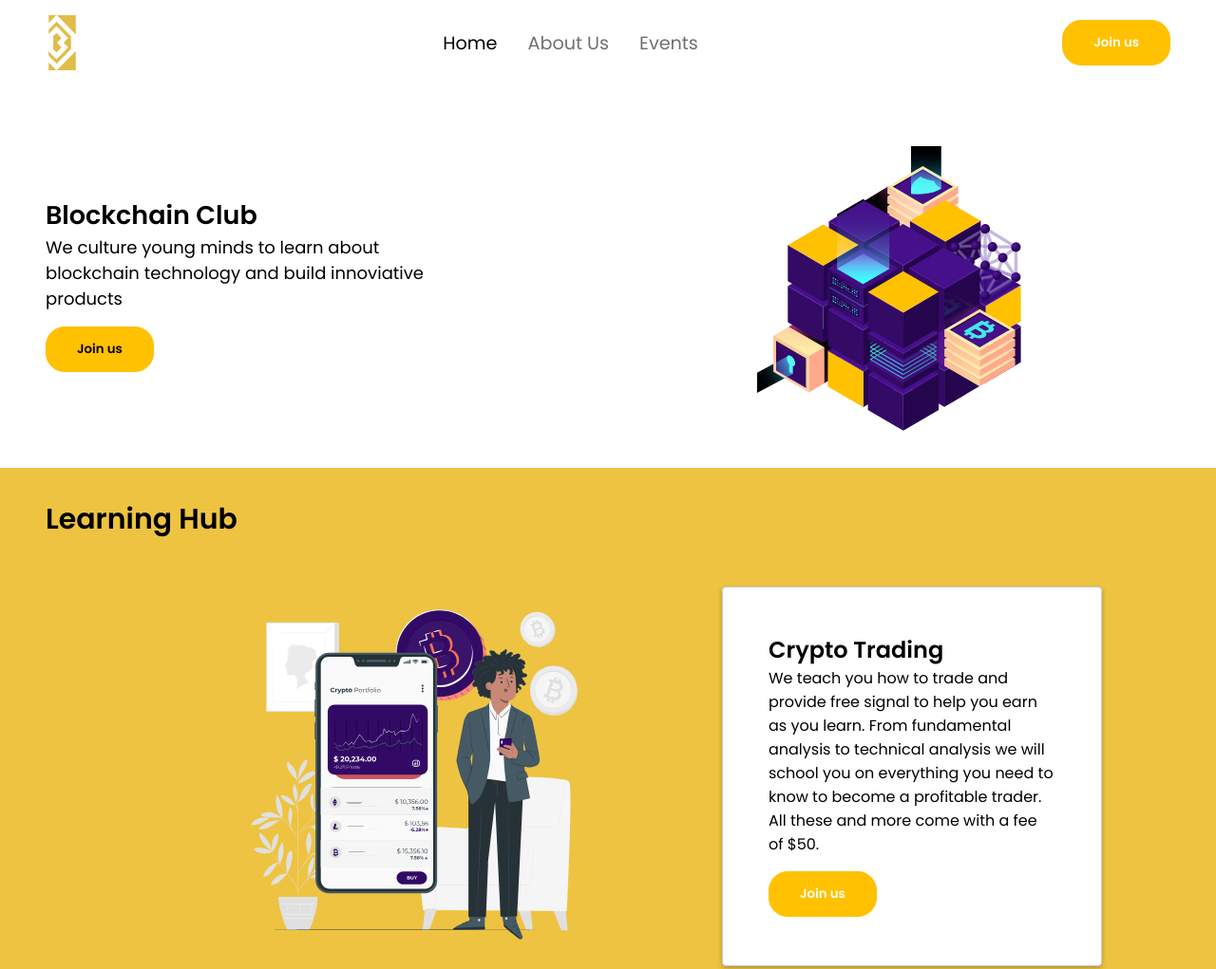
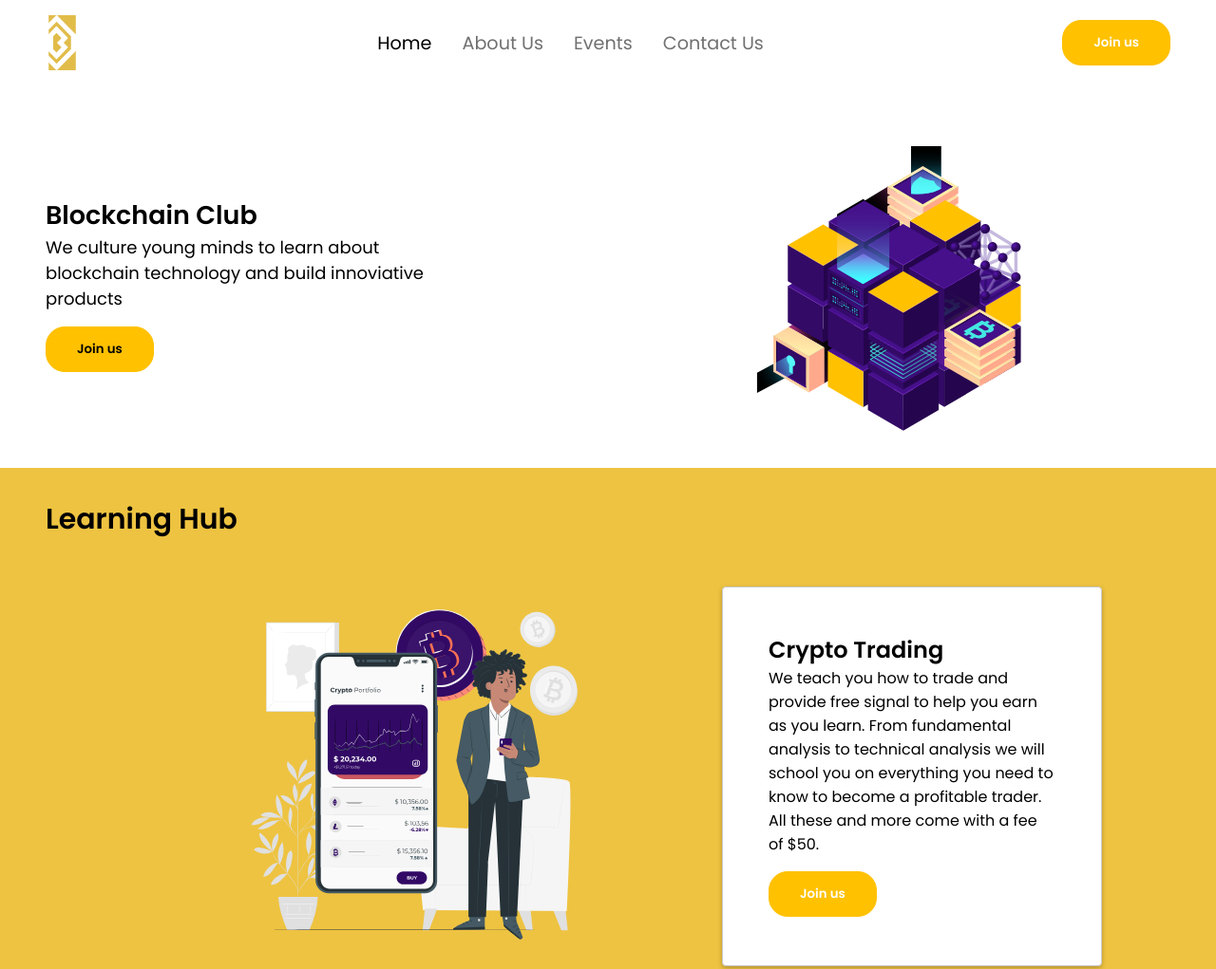
Before and after one commit to Blockchain-OAU/Website, an Eleventy site: page src/index.njk in a window 1280 px wide. Shown: the top 1021 px of the page at 95% size. Built offline with nearby package versions, Linux system fonts and the light colour scheme; Eleventy itself is replaced by a stand-in of ours; files that its build step writes are made by us from their sources.

Commit message:
uncommented contact-us nav

```diff
--- a/src/_includes/header.njk
+++ b/src/_includes/header.njk
@@ -7,7 +7,7 @@
         <li class={%if active=== "about"%} {{"active"}} {%endif%}><a href="/about">About Us</a></li>
         <li class={%if active=== "events"%} {{"active"}} {%endif%}><a href="/events">Events</a></li>
         {# <li class={%if active=== "blog"%} {{"active"}} {%endif%}><a href="/blog">Blog</a></li> #}
-        {# <li class={%if active=== "contact-us"%} {{"active"}} {%endif%}><a href="/contact-us">Contact Us</a></li> #}
+        <li class={%if active=== "contact-us"%} {{"active"}} {%endif%}><a href="/contact-us">Contact Us</a></li>
         <li><button class="joinUs" type="submit"><a href="https://docs.google.com/forms/d/e/1FAIpQLSel2rH3BVuEOntmT3uwrKdNbRQ4ISzTD8Z5jbk7-d7Rck-qhg/viewform?usp=sf_link">Join us</a></button></li>
       </ul>
       <img class="close" src="/assets/img/close.png">
```
